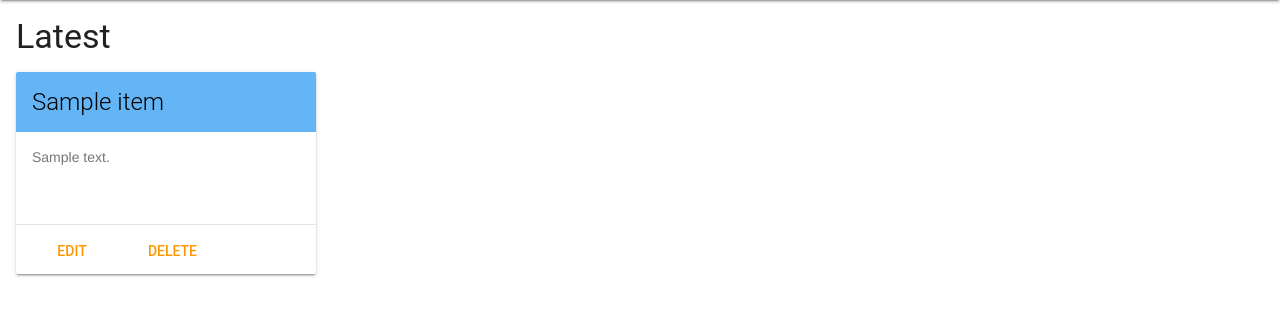
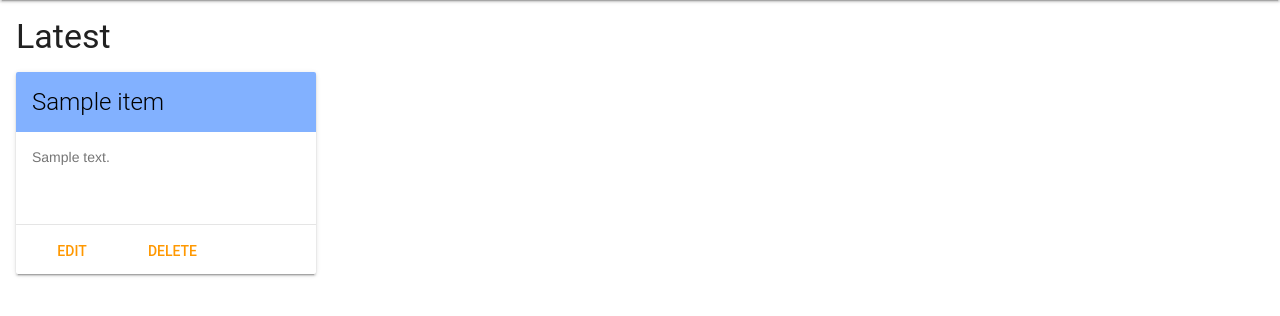
Before and after one commit to joeyturczak/Item-Catalog, a Flask app: page / in a window 1280 px wide. Shown: the part 112-428 px from the top of the page. Run offline with Flask 2, Linux system fonts and the light colour scheme; tables that the repository leaves empty hold one stand-in row (values such as "Sample post").

Commit message:
Change card color

```diff
--- a/static/default.css
+++ b/static/default.css
@@ -3,7 +3,7 @@ a {
 }
 
 .item-catalog .mdl-card__title {
-  background-color: #64B5F6;
+  background-color: #82B1FF;
   height: 60px;
 }
 
```
